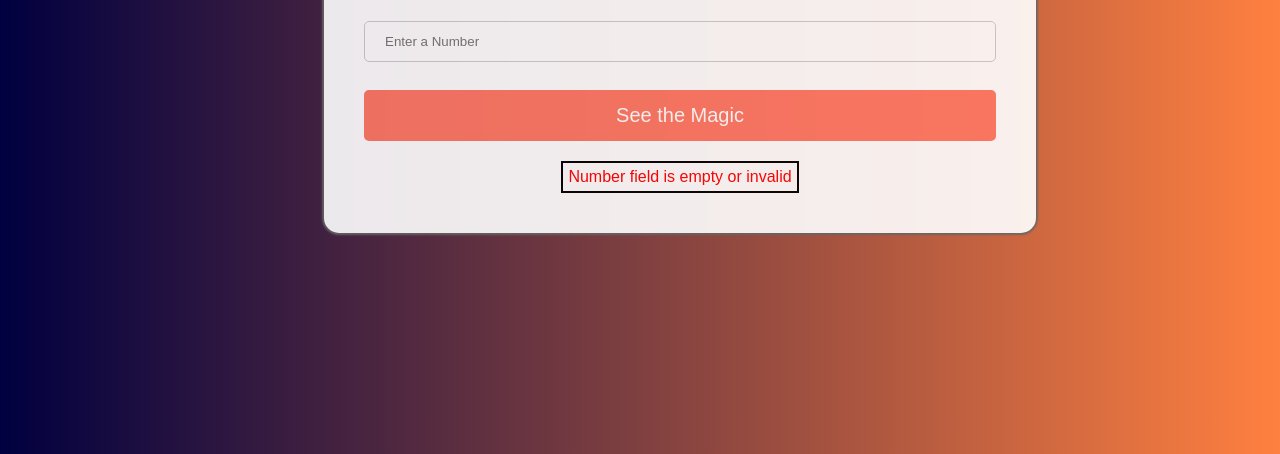
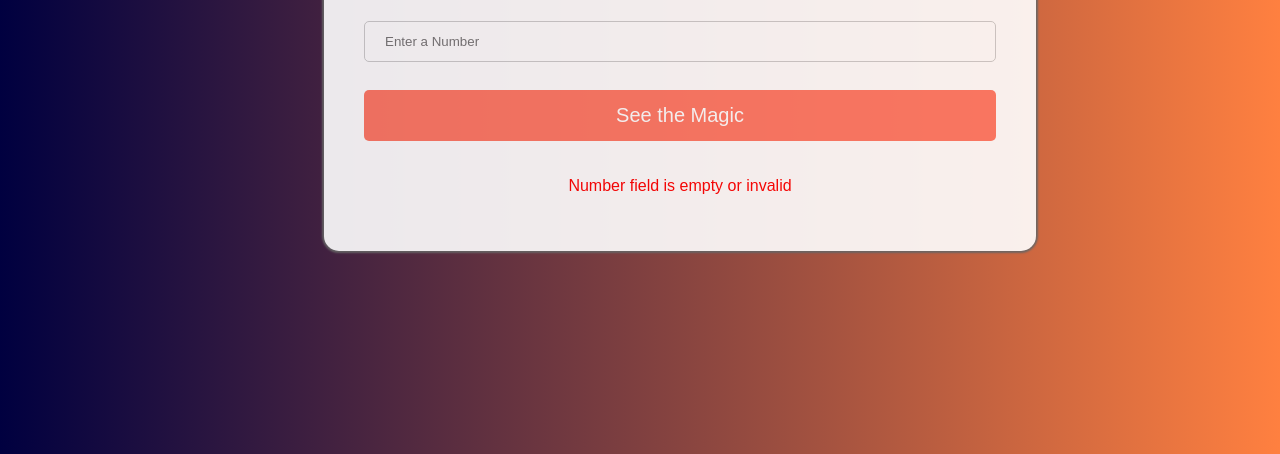
Before and after one commit to Akinmyde/pascal-traingle, a plain HTML site: page index.html in a window 1280 px wide. Both pictures are taken after a click on the button "See the Magic". Shown: the part 346-800 px from the top of the page. Drawn offline with Linux system fonts and the light colour scheme.

Commit message:
error message removed from table

```diff
--- a/app.js
+++ b/app.js
@@ -1,5 +1,6 @@
 const input = document.getElementById('input');
 const table = document.getElementById('table');
+const error = document.getElementById('error');
 
 const result = (textContent, color='black') => {
   let tr = document.createElement('tr')
@@ -13,9 +14,11 @@ const result = (textContent, color='black') => {
 
 document.getElementById('btn').addEventListener('click', () => {
   table.textContent = '';
+  error.textContent = '';
   let num = input.value;
   let regex = /[A-Za-z\.]/; // check if input contain alphabeth or a dot
-  if (num <= 0  || regex.test(num)) { return result('Number field is empty or invalid', 'red'); }
+  if (num <= 0  || regex.test(num)) {return error.textContent = 'Number field is empty or invalid'}
+
   result(`Result for Pascal's Triangle of ${num}`)
   let pre = [1];
   result(pre) //outer 1
--- a/index.html
+++ b/index.html
@@ -14,8 +14,8 @@
             </p>
             <input type="number" id="input" name="number" placeholder="Enter a Number">
             <button id="btn" type="button">See the Magic</button>
-            <div>
-                <!-- <span id="result">Result</span> -->
+            <div class="result">
+                <p class="center error" id="error"></p>
                 <table align="center" id="table"></table>
             </div>
         </div>
--- a/style.css
+++ b/style.css
@@ -61,6 +61,14 @@ button:hover {
     overflow: auto;
 }
 
+.result {
+    overflow: auto;
+}
+
 .center {
     text-align: center;
 }
+
+.error {
+    color: red;
+}
```
